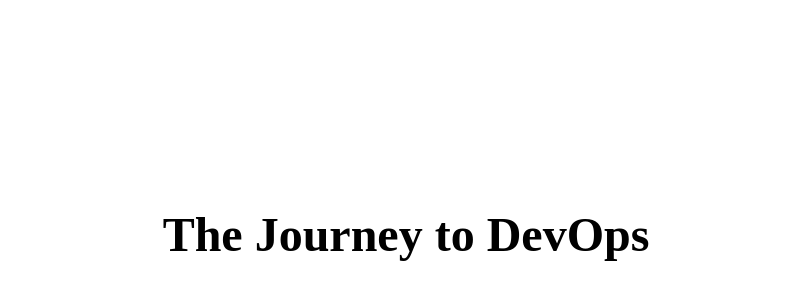
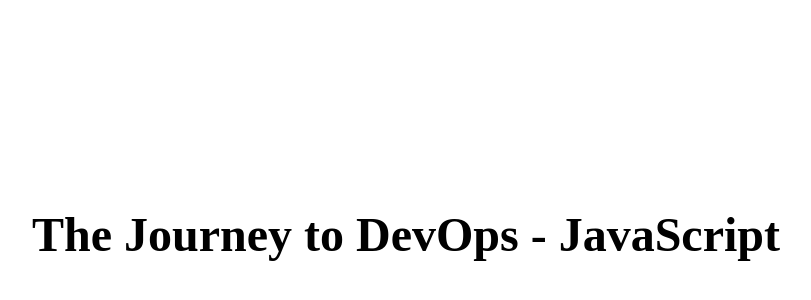
Before and after one commit to hasAnybodySeenHarry/TheJourneyToDevOps, a plain HTML site: page express-js/index.html in a window 1280 px wide. Shown: the part 166-466 px from the top of the page, without its empty margins (234-1045 px from the left). Drawn offline with Linux system fonts and the light colour scheme.

Commit message:
Modified text

```diff
--- a/express-js/index.html
+++ b/express-js/index.html
@@ -16,11 +16,11 @@
     }
 
     h1 {
-      font-size: 3em; /* Adjust the font size as needed */
+      font-size: 3em;
     }
   </style>
 </head>
 <body>
-  <h1>The Journey to DevOps</h1>
+  <h1>The Journey to DevOps - JavaScript</h1>
 </body>
 </html>
```
